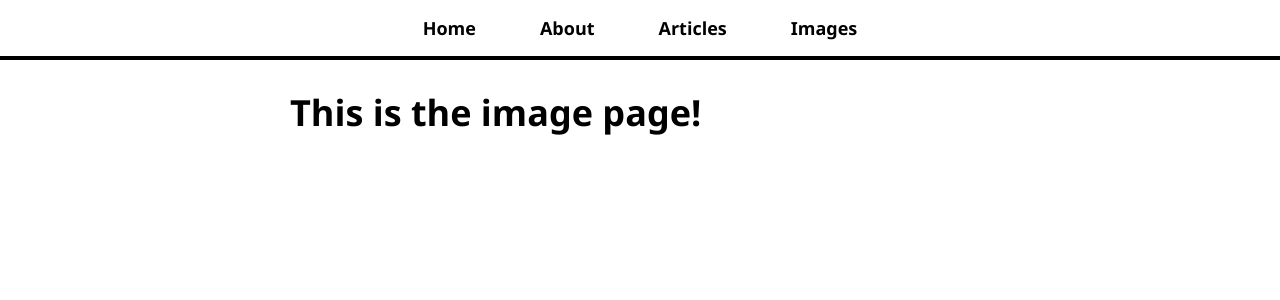
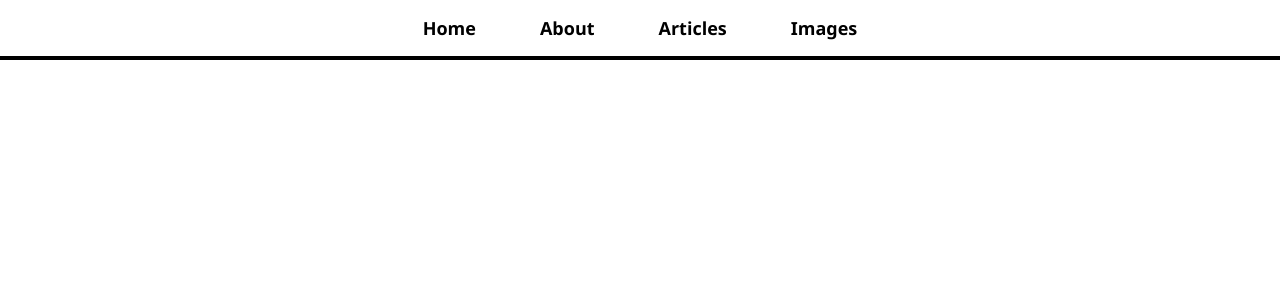
Before and after one commit to jimdcodes/my-blog-frontend, a React (Create React App) app: page /typo/test/asd in a window 1280 px wide. Shown: the top 300 px of the page. Built offline with nearby package versions, Linux system fonts and the light colour scheme.

Commit message:
Fixing words

```diff
--- a/src/App.css
+++ b/src/App.css
@@ -68,8 +68,13 @@ nav a:hover {
 
 .image-link {
   text-decoration: none;
+  cursor: text;
   color: black;
-  /* padding: -16px -32px */
+  /* pointer-events: none; */
+}
+
+.image-link:hover {
+  cursor: text;
 }
 
 .article-list-item p {
--- a/src/imagehelper.js
+++ b/src/imagehelper.js
@@ -4,7 +4,6 @@ const imageList = images.keys().map(image => images(image));
 function ImageGallery() {
   return (
     <div>
-      <h1>This is the image page!</h1>
       {imageList.map((image, index) => (
         <img key={index} src={image} alt={`image-${index}`} />
       ))}
```
